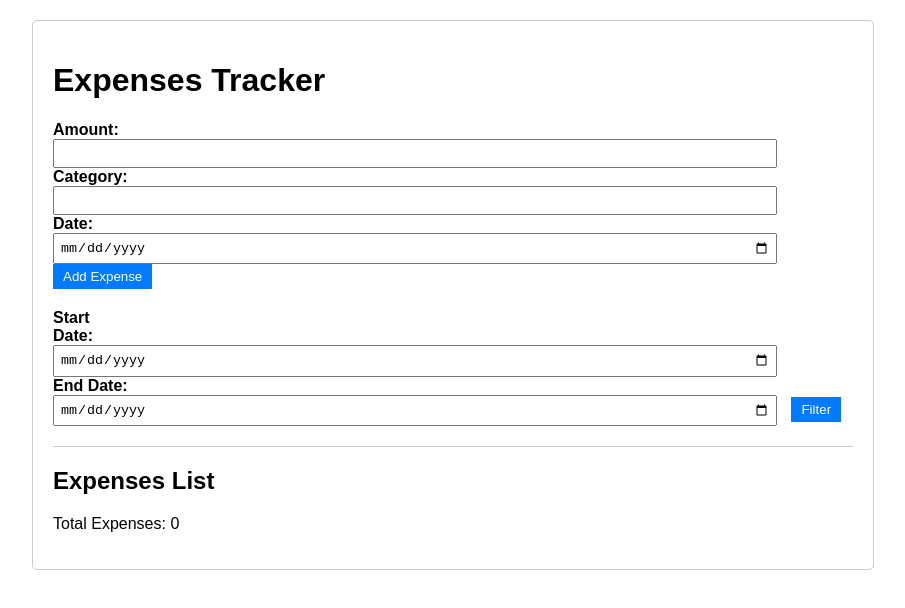
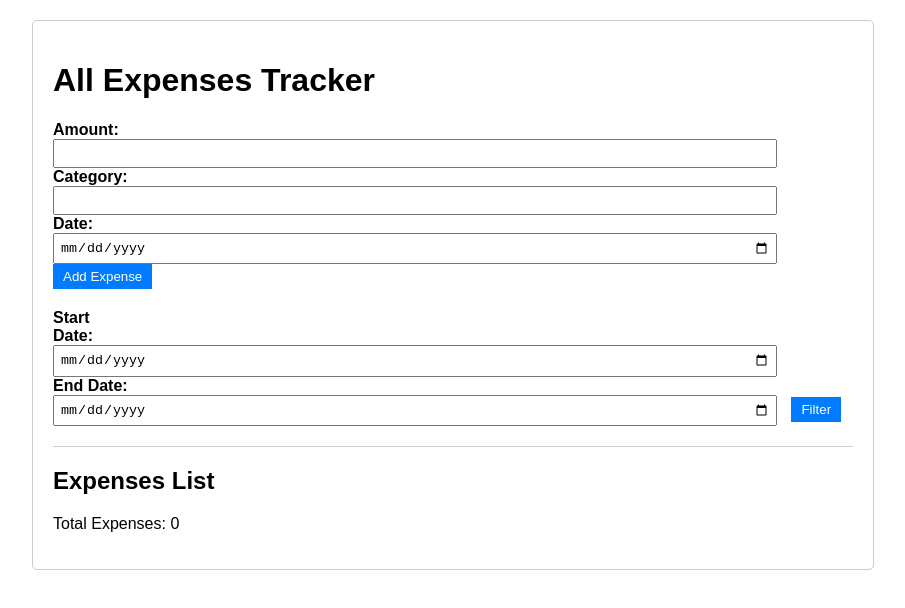
Before and after one commit to akashbhade/expenses-tracker, a plain HTML site: page index.html in a window 1280 px wide. Shown: the whole page, without its empty margins (187-1092 px from the left). Drawn offline with Linux system fonts and the light colour scheme.

Commit message:
Initial commit

```diff
--- a/index.html
+++ b/index.html
@@ -8,7 +8,7 @@
 </head>
 <body>
     <div class="container">
-        <h1>Expenses Tracker</h1>
+        <h1> All Expenses Tracker</h1>
         <div class="input-section">
             <label for="expense-amount">Amount:</label>
             <input type="number" id="expense-amount">
```
